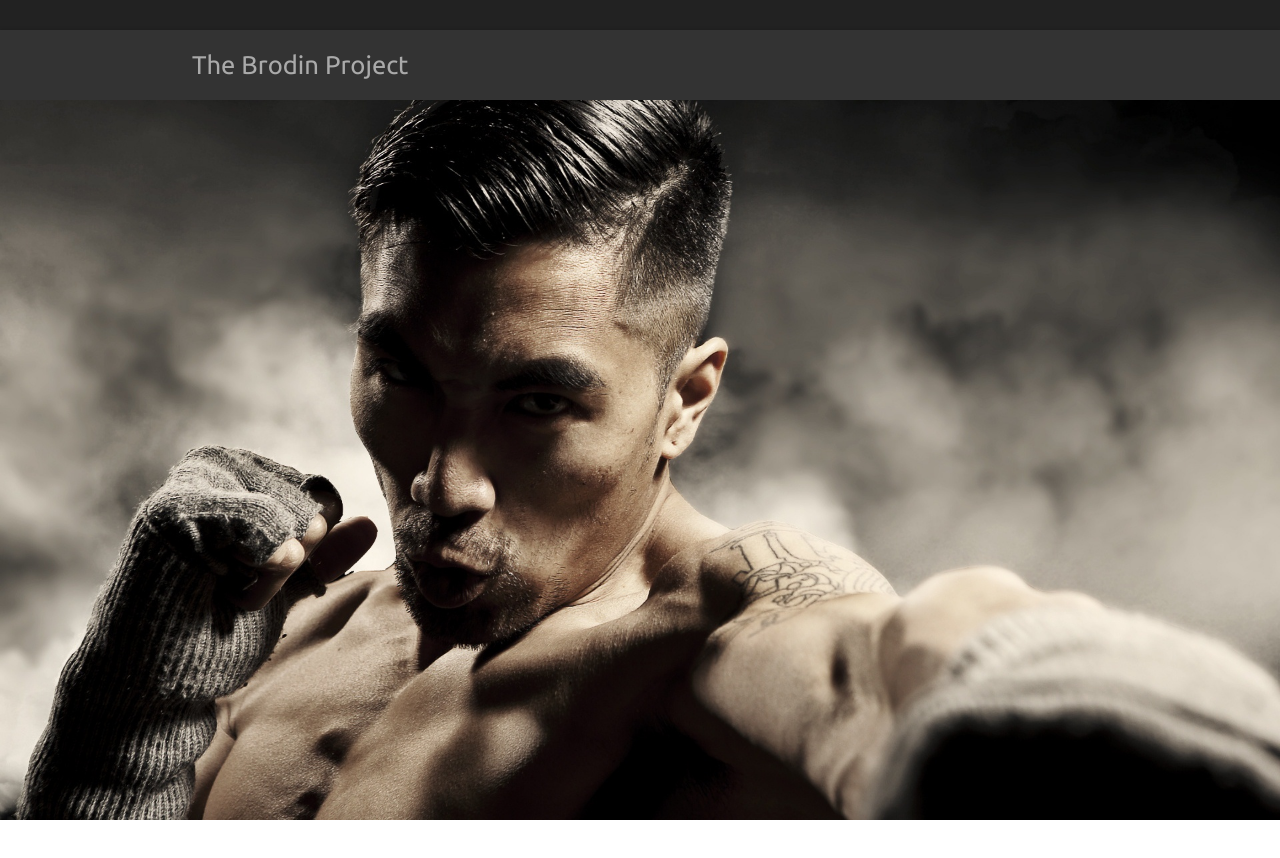
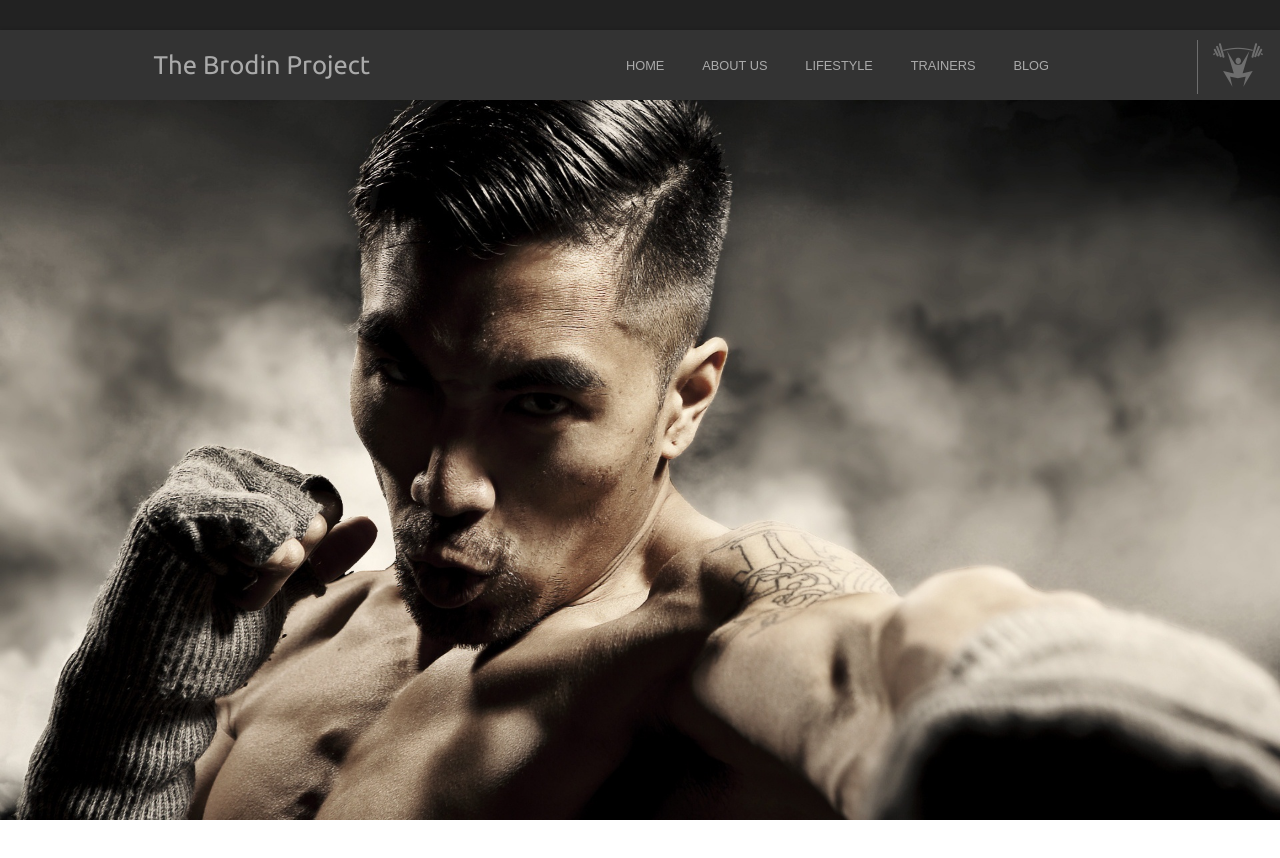
Before and after one commit to Xephnos/TheBrodinProject, a plain HTML site: page index.html in a window 1280 px wide. Shown: the top 858 px of the page. Drawn offline with Linux system fonts and the light colour scheme.

Commit message:
HELP!
I added the nav to the header and an icon for the gym/profile, but when
i resize the page it all gets jumbled up.

```diff
--- a/index.html
+++ b/index.html
@@ -15,6 +15,16 @@
 			<div id="index_headerlogo">
 				<stong><a href="#">The Brodin Project</a></strong>
 			</div>
+			<nav>
+				<ul>
+					<a href=""><li>HOME</li></a>
+					<a href=""><li>ABOUT US</li></a>
+					<a href=""><li>LIFESTYLE</li></a>
+					<a href=""><li>TRAINERS</li></a>
+					<a href=""><li>BLOG</li></a>
+				</ul>
+			</nav>
+			<a href="" class="mygymheadericoncontainer"><img src="images/icons/mygymicon.png" alt="My Gym" width="auto" height="auto"></a>
 		</header>
 
 		<div id="index_mission">
--- a/style.css
+++ b/style.css
@@ -4,7 +4,7 @@
   list-style-type: none;
 }
 
-header, a, article, section, footer, aside {
+header, a, article, section, footer, aside, li {
   display: block;
 }
 
@@ -23,20 +23,45 @@ body {
 
 /* Header Style */
 header {
+  clear: both;
   width: inherit;
   height: 70px;
   background-color: #333;
   box-shadow: 0 3px 5px black;
 }
 
-/* Brodin Project text logo*/
+header nav {
+  float: left;
+  width: 37%;
+  margin-left: 20%;
+  margin-top: 28px;
+}
+
+header nav ul a {
+  text-decoration: none;
+  color: #aaa;
+}
+
+header nav ul a:hover {
+  color: #FF7700;
+}
+
+/* NEED HELP FIGURING OUT SIZE ISSUES. WHEN THE PAGE IS TOO SMALL
+CONTENT GETS BUNCHED UP */
+header nav ul li{
+  float: left;
+  font-size: 0.8em;
+  display: inline;
+  padding-right: 8%;
+}
+
 #index_headerlogo {
   font-family: Ubuntu, sans-serif;
   font-size: 1.6em;
   color: #aaa;
   float: left;
   margin-top: 20px;
-  margin-left: 15%;
+  margin-left: 12%;
 }
 
 #index_headerlogo a {
@@ -48,8 +73,23 @@ header {
   color: #FF7700;
 }
 
+.mygymheadericoncontainer {
+  float: right;
+  opacity: 0.5;
+  margin-right: 1.3%;
+  margin-top: 10px;
+  border-left: 1px solid #aaa;
+}
+
+.mygymheadericoncontainer img {
+  width: 50px;
+  height: 50px;
+  margin-left: 15px;
+}
+
 /* Mission Section Style */
 #index_mission {
+  clear: both;
   width: inherit;
   height: auto;
 }
```
Also changed, not shown: images/icons/mygymicon.png (added).
